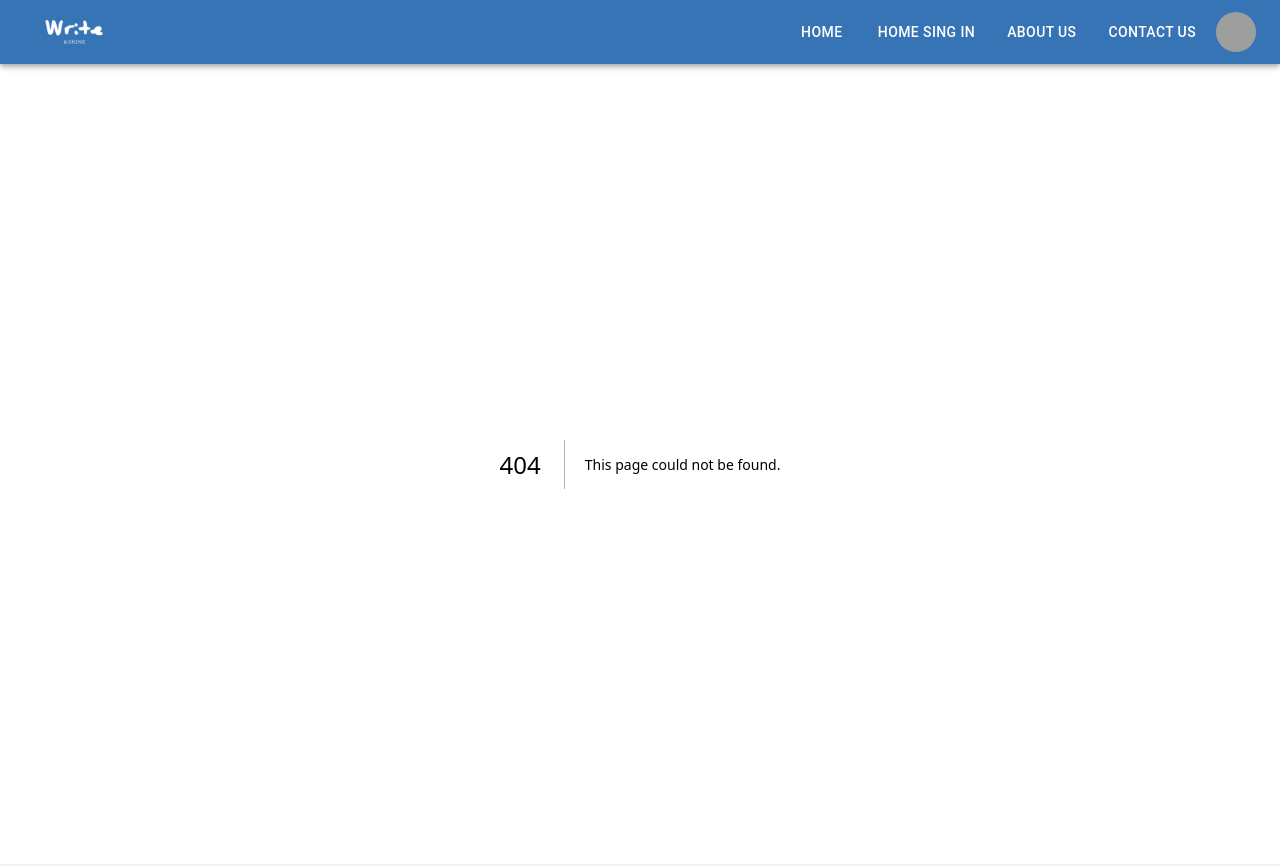
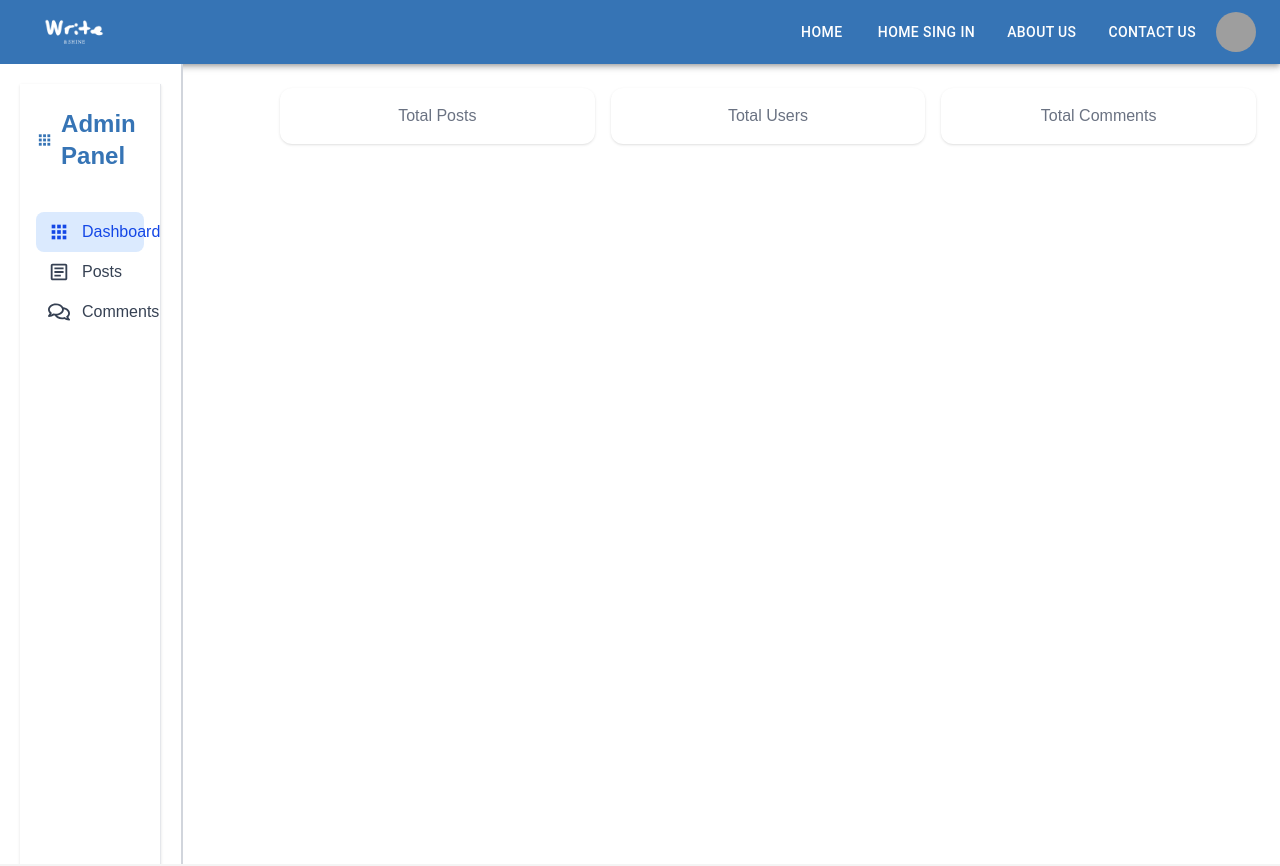
Before and after one commit to normaIyad/write-and-shine-GSG-final-project, a Next.js app: page /admin in a window 1280 px wide. Before the commit this address had no page. Shown: the top 866 px of the page. Built offline with nearby package versions, Linux system fonts and the light colour scheme; no server answers; the database is empty; grey boxes are pictures that could not be loaded.

Commit message:
admin dashboard

```diff
--- /dev/null
+++ b/app/Components/adminComponents/Sidebar.tsx
@@ -0,0 +1,66 @@
+"use client";
+
+import Link from "next/link";
+import { usePathname } from "next/navigation";
+
+import { CgMenuGridR } from "react-icons/cg";
+import { MdOutlineArticle } from "react-icons/md";
+import { FaRegComments } from "react-icons/fa";
+
+const links = [
+  { label: "Dashboard", icon: <CgMenuGridR size={22} />, href: "/admin" },
+  {
+    label: "Posts",
+    icon: <MdOutlineArticle size={22} />,
+    href: "/admin/posts",
+  },
+  {
+    label: "Comments",
+    icon: <FaRegComments size={22} />,
+    href: "/admin/comments-table",
+  },
+];
+
+const Sidebar = () => {
+  const pathname = usePathname();
+
+  return (
+    <nav className="flex flex-col px-4 py-6 bg-white w-full max-w-[240px] border-r border-gray-200 shadow-sm h-screen">
+      <div className="mb-10">
+        <Link
+          href="/admin"
+          className="flex items-center gap-2 text-2xl font-semibold text-[#3674b5] hover:text-blue-600 transition"
+        >
+          <CgMenuGridR className="text-3xl" />
+          <span className="hidden lg:inline">Admin Panel</span>
+        </Link>
+      </div>
+
+      <ul className=" w-full">
+        {links.map((link) => {
+          const isActive = pathname === link.href;
+
+          return (
+            <li key={link.href}>
+              <Link
+                href={link.href}
+                aria-current={isActive ? "page" : undefined}
+                className={`flex items-center sm:gap-0 lg:gap-3 md:px-3 md:py-2 rounded-lg text-base transition
+                  ${
+                    isActive
+                      ? "bg-blue-100 text-blue-700 font-medium"
+                      : "text-gray-700 hover:bg-gray-100 hover:text-[#3674b5]"
+                  }`}
+              >
+                <span className="text-xl">{link.icon}</span>
+                <span className="hidden lg:inline">{link.label}</span>
+              </Link>
+            </li>
+          );
+        })}
+      </ul>
+    </nav>
+  );
+};
+
+export default Sidebar;
--- /dev/null
+++ b/app/Components/adminComponents/links.ts
@@ -0,0 +1,41 @@
+import {
+  ClipboardPlus,
+  User,
+  UserRound,
+  Home,
+  NotepadText,
+  Package,
+  PackagePlus,
+  Settings,
+  ShoppingBag,
+  UserCheck,
+  UserPlus,
+  Users,
+  Store,
+  BriefcaseMedical,
+  HousePlus,
+  House,
+  GraduationCap,
+  BookText,
+  MessageSquareText
+} from "lucide-react";
+
+
+
+export const links: Array<{ label: string; icon: typeof Home; path: string }> = [
+  {
+    label: "Dashboard",
+    icon: Home,
+    path: "/admin",
+  },
+  {
+    label: "Posts",
+    icon: BookText,
+    path: "/admin/posts",
+  },
+  {
+    label: "Comments",
+    icon: MessageSquareText,
+    path: "/admin/comments",
+  },
+];
--- /dev/null
+++ b/app/admin/layout.tsx
@@ -0,0 +1,28 @@
+import React from "react"
+
+import type { Metadata } from 'next';
+import Sidebar from "../Components/adminComponents/Sidebar";
+
+interface AdminDashboardLayoutProps {
+  children: React.ReactNode;
+}
+
+export const metadata: Metadata = {
+  title: 'Admin Dashboard',
+  description: 'This is admin dashboard',
+}
+
+const AdminDashboardLayout = ({ children }: AdminDashboardLayoutProps) => {
+  return (
+    <div className="overflow-height flex items-start justify-between overflow-hidden">
+        <div className="h-screen overflow-height w-15 lg:w-1/7 bg-white border-gray-300 border-r-2 text-gray-800 p-1 lg:p-5">
+          <Sidebar />
+        </div>
+        <div className="overflow-height w-full lg:w-4/5 overflow-y-scroll">
+          {children}
+        </div>
+    </div>
+  )
+}
+
+export default AdminDashboardLayout;
--- /dev/null
+++ b/app/admin/page.tsx
@@ -0,0 +1,38 @@
+"use client";
+
+import { useEffect, useState } from "react";
+
+export default function StatsSection() {
+  const [stats, setStats] = useState({
+    totalPosts: 0,
+    totalUsers: 0,
+    totalComments: 0,
+  });
+
+  useEffect(() => {
+    const fetchStats = async () => {
+      const res = await fetch("/api/states");
+      const data = await res.json();
+      setStats(data);
+    };
+
+    fetchStats();
+  }, []);
+
+  return (
+    <div className="p-6 grid grid-cols-1 md:grid-cols-3 gap-4 text-center">
+      <div className="bg-white rounded-xl shadow p-4">
+        <h2 className="text-xl font-bold">{stats.totalPosts}</h2>
+        <p className="text-gray-500">Total Posts</p>
+      </div>
+      <div className="bg-white rounded-xl shadow p-4">
+        <h2 className="text-xl font-bold">{stats.totalUsers}</h2>
+        <p className="text-gray-500">Total Users</p>
+      </div>
+      <div className="bg-white rounded-xl shadow p-4">
+        <h2 className="text-xl font-bold">{stats.totalComments}</h2>
+        <p className="text-gray-500">Total Comments</p>
+      </div>
+    </div>
+  );
+}
--- /dev/null
+++ b/app/admin/posts/page.tsx
@@ -0,0 +1,9 @@
+import React from 'react'
+
+const page = () => {
+  return (
+    <div>page</div>
+  )
+}
+
+export default page
--- /dev/null
+++ b/app/api/states/route.ts
@@ -0,0 +1,22 @@
+import { NextResponse } from "next/server";
+import db from "../../database/db";
+
+export async function GET() {
+  try {
+    const [postsResult]:any = await db.query(`SELECT COUNT(*) AS total_posts FROM posts`);
+    const [usersResult] :any= await db.query(`SELECT COUNT(*) AS total_users FROM users`);
+    const [commentsResult]:any = await db.query(`SELECT COUNT(*) AS total_comments FROM comments`);
+
+    return NextResponse.json({
+      totalPosts: postsResult[0].total_posts,
+      totalUsers: usersResult[0].total_users,
+      totalComments: commentsResult[0].total_comments,
+    });
+  } catch (err) {
+    console.error("Error fetching statistics:", err);
+    return NextResponse.json(
+      { message: "Error fetching statistics" },
+      { status: 500 }
+    );
+  }
+}
--- a/package.json
+++ b/package.json
@@ -17,12 +17,14 @@
     "bcryptjs": "^3.0.2",
     "cloudinary": "^2.6.0",
     "jsonwebtoken": "^9.0.2",
+    "lucide-react": "^0.487.0",
     "mssql": "^11.0.1",
     "multer": "^1.4.5-lts.2",
     "mysql2": "^3.14.0",
     "next": "15.2.3",
     "react": "^19.0.0",
     "react-dom": "^19.0.0",
+    "react-icons": "^5.5.0",
     "zod": "^3.24.2"
   },
   "devDependencies": {
```
Also changed, not shown: 1 other file (tests, documents, lock files or other folders).
